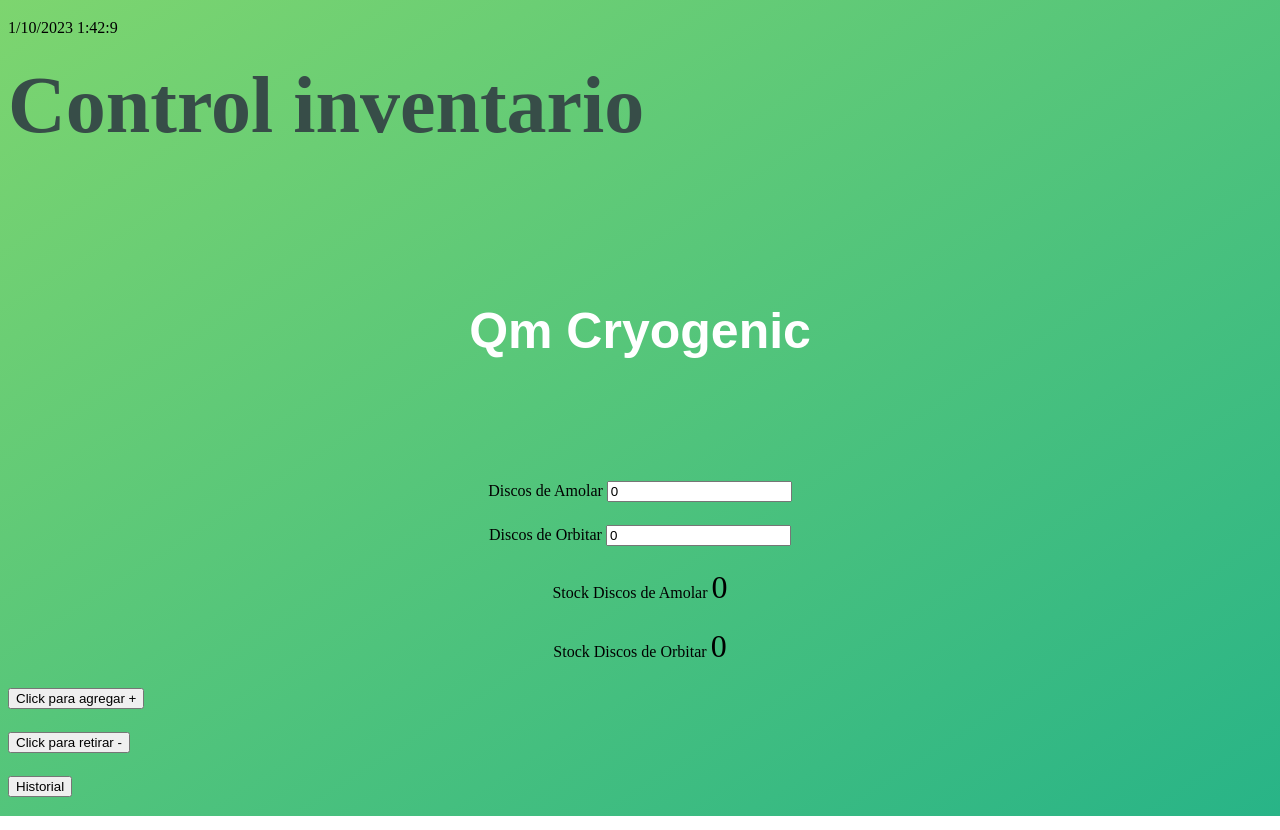
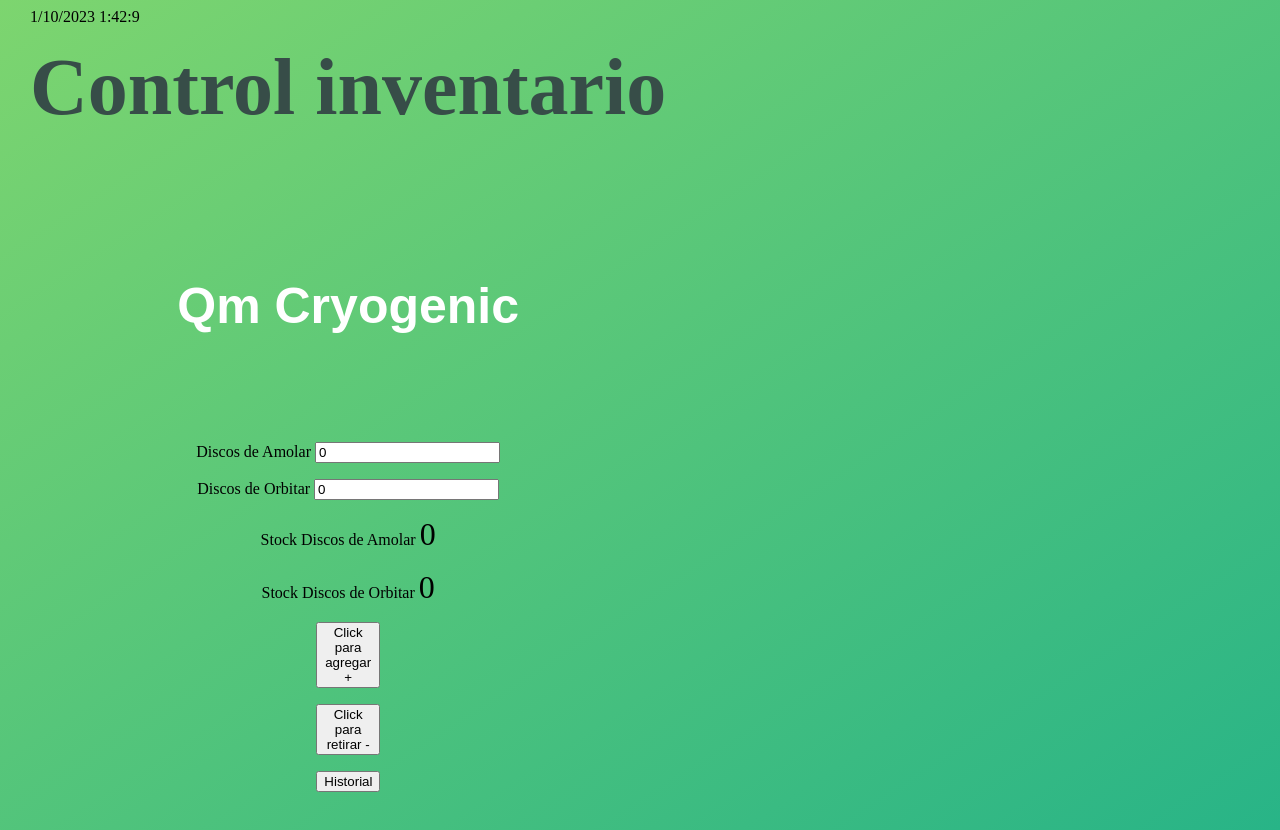
Before and after one commit to NahuelGiudizi/inventario, a plain HTML site: page index.html in a window 1280 px wide. Drawn offline with Linux system fonts and the light colour scheme.

Commit message:
Add files via upload

```diff
--- a/style.css
+++ b/style.css
@@ -1,19 +1,20 @@
 body {
+  top: 0;
+  left: 0;
   align-items: center;
+  display: grid;
+  margin: 30px;
+  margin-top: 0px;
+  width: fit-content;
   height: 100vh;
-  display: grid;
   background: linear-gradient(to top left, #28b487, #7dd56f);
 }
 
 h1 {
+  display: absolute;
   align-items: center;
-  text-align: stretch;
-  font-size: larger;
   font-size: 80px;
-  text-shadow: 3ch;
-  text-decoration: dashed;
-  text-overflow: ellipsis;
-  margin-top: 0%;
+  margin-top: 0vh;
   color: rgb(55, 77, 72);
 }
 
@@ -38,6 +39,10 @@ label {
 }
 
 button {
+  align-items: center;
+  display: absolute;
+  margin-left: 45%;
+  margin-right: 45%;
   text-align: center;
   align-items: center;
   width: fit-content;
```
